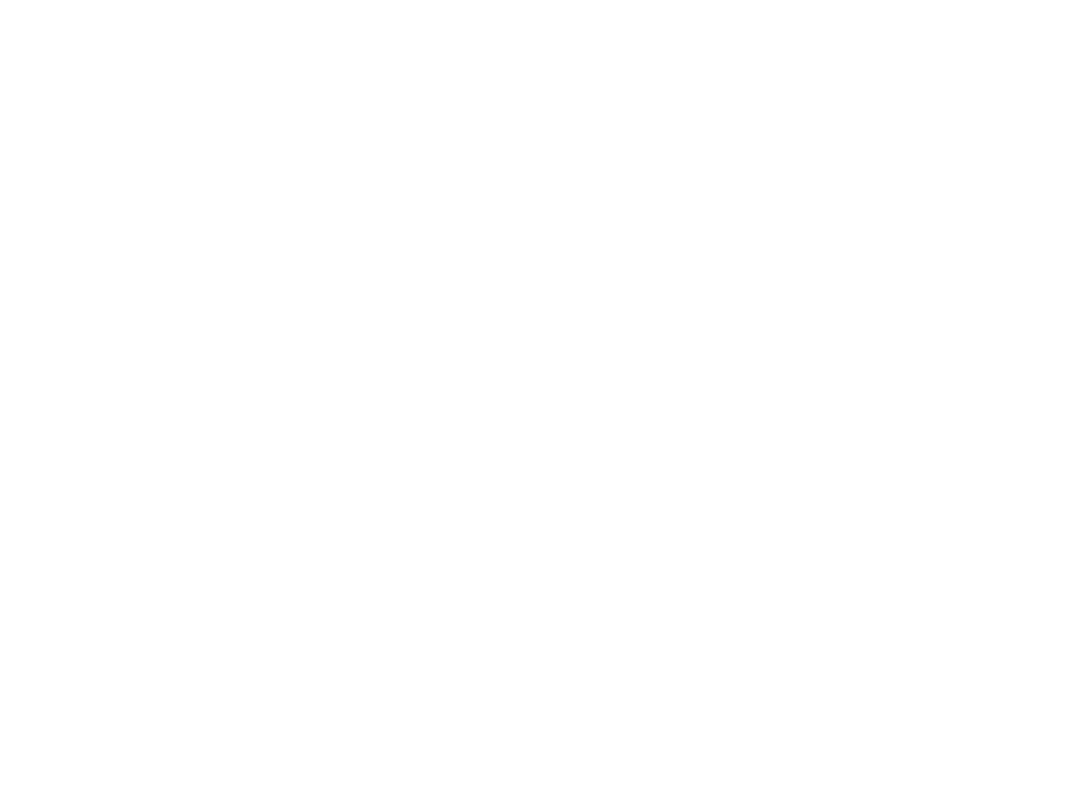
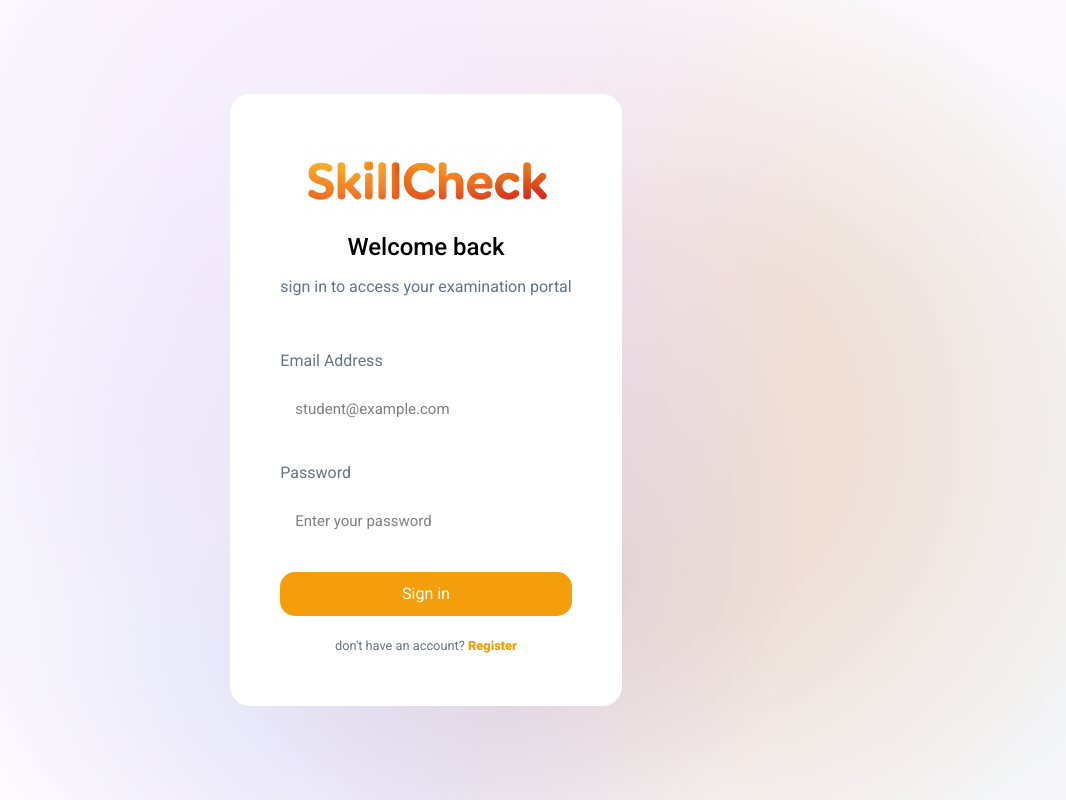
Before and after one commit to omarkobro/ITI-Exam-sys, a website: page HTML/login.html in a window 1280 px wide. Shown: the whole page, without its empty margins (214-1280 px from the left). Drawn offline with nearby package versions, Linux system fonts and the light colour scheme; files that its build step writes are made by us from their sources.

Commit message:
login ui only | no logic yet

```diff
--- a/CSS/homepage.css
+++ b/CSS/homepage.css
@@ -1,3 +1,11 @@
+@font-face {
+  font-family: 'Roboto';
+  src: url('/assets/Roboto-VariableFont_wdth\,wght.ttf') format('truetype'); /* Path to your font file */
+}
+body {
+  font-family: Roboto;
+  margin: 0;
+}
 :root {
   --primary: #f59e0b;
   --primary-hover: #d97706;
--- /dev/null
+++ b/CSS/login.css
@@ -0,0 +1,130 @@
+@font-face {
+  font-family: "Roboto";
+  src: url("/assets/Roboto-VariableFont_wdth\,wght.ttf") format("truetype");
+}
+
+:root {
+  --primary: #f59e0b;
+  --primary-hover: #d97706;
+  --background-light: #f5f5f7;
+  --accent-green: #10b981;
+  --accent-red: #ef467e;
+  --background-dark: #000000;
+  --card-light: #ffffff;
+  --card-dark: #1c1c1e;
+  --light-text-color: #64748b;
+}
+*{
+  transition: 0.5s all ease;
+
+}
+body {
+  font-family: Roboto;
+  margin: 0;
+  display: flex;
+  align-items: center;
+  justify-content: center;
+  height: 100vh;
+}
+.login-formcard {
+  display: flex;
+  flex-direction: column;
+  margin: 0 auto;
+  /* align-items: center; */
+  justify-content: center;
+  background-color: white;
+  gap: 10px;
+  padding: 50px;
+  border-radius: 20px;
+}
+
+.login-formlogo img {
+  width: 100%;
+  height: 100%;
+  object-fit: contain;
+}
+.login-formlogo {
+  align-self: center;
+  width: 250px;
+}
+
+.login-formtitle {
+  align-self: center;
+  font-size: 1.5rem;
+  font-weight: 500;
+}
+.login-formpara {
+  align-self: center;
+  color: var(--light-text-color);
+}
+
+@media screen and (max-width: 768px) {
+  .login-formlogo {
+    width: 200px;
+  }
+  .login-formcard {
+    width: 100%;
+    height: 100vh;
+  }
+}
+.login-form-card-inputs {
+  display: flex;
+  flex-direction: column;
+  margin-top: 40px;
+  gap: 5px;
+  transition: 0.5s all ease;
+}
+.login-form-card-inputs label,
+input {
+  display: block;
+  margin-bottom: 5px;
+  color: var(--light-text-color);
+  transition: 0.5s all ease;
+}
+.login-form-card-inputs input {
+  padding: 15px;
+  border-radius: 15px;
+  border-color: #1c1c1e5c;
+  font-size: 15px;
+  color: black;
+}
+
+.login-form-card-inputs button {
+  background-color: var(--primary);
+  color: white;
+  border: none;
+  padding: 10px 20px;
+  border-radius: 15px;
+  transition: 0.5s all ease;
+  cursor: pointer;
+}
+.login-form-card-inputs button:hover {
+  background-color: var(--primary-hover);
+  transform: scaley(1.1);
+}
+
+.donothaveaccount {
+  margin-top: 15px;
+  font-size: 0.8rem;
+  color: var(--light-text-color);
+  text-align: center;
+}
+.donothaveaccount a {
+  font-weight: 900;
+  color: var(--primary);
+  cursor: pointer;
+  transition: 0.5s all ease;
+}
+.donothaveaccount a:hover {
+  font-size: 0.9rem;
+}
+
+.emailErrorMsg, .passwordErrorMsg
+{
+  font-size: 0.8rem;
+  margin-top: 0;
+  margin-bottom: 10px;
+  margin-left: 15px;
+  color: rgba(255, 0, 0, 0.779);
+  font-weight: 500;
+}
--- a/HTML/login.html
+++ b/HTML/login.html
@@ -8,6 +8,8 @@
 
   <link rel="stylesheet" href="https://cdnjs.cloudflare.com/ajax/libs/font-awesome/6.4.2/css/all.min.css" />
   <title>SkillCheck | Login</title>
+  <link rel="stylesheet" href="/CSS/login.css">
+  <link rel="stylesheet" href="/CSS/animatedbg.css">
   <script src="JS/constants.js"></script>
   <script src="JS/storage.js"></script>
   <script>
@@ -15,8 +17,30 @@
       window.location.href = ROUTES.INDEX;
     }
   </script>
+  <script src="JS/auth.js"></script>
 </head>
 
-<body></body>
+<body>
+  <div class="login-formcard">
+    <div class="login-formlogo"><img src="/assets/homepage/logo.png" alt="logo"></div>
+
+    <div class="login-formtitle">Welcome back</div>
+
+    <div class="login-formpara">sign in to access your examination portal</div>
+
+    <form class="login-form-card-inputs">
+      <label for="login-email">Email Address</label>
+      <input type="email" name="user-email" id="login-email" placeholder="student@example.com" required>
+      <p class="emailErrorMsg"></p>
+
+      <label for="login-password">Password</label>
+      <input type="password" name="user-password" id="login-password" placeholder="Enter your password">
+      <p class="passwordErrorMsg"></p>
+      <button>Sign in</button>
+      <div class="donothaveaccount">don't have an account? <a href="/HTML/signUp.html">Register</a></div>
+    </form>
+
+  </div>
+</body>
 
 </html>
--- a/index.html
+++ b/index.html
@@ -32,7 +32,7 @@
         <div class="greendot"></div>
         SYSTEM ONLINE
       </div>
-      <div class="homepage-header-title">Master your <span>examinations.</span></div>
+      <div class="homepage-header-title">Master your <span>Examinations.</span></div>
       <div class="homepage-header-para">A seamless, secure, and intelligent platform designed for the modern assessment
         experience. Simplicity meets performance.</div>
       <div class="homepage-header-buttons">
```
Also changed, not shown: JS/auth.js (line endings or trailing spaces), assets/Roboto-VariableFont_wdth,wght.ttf (added).
